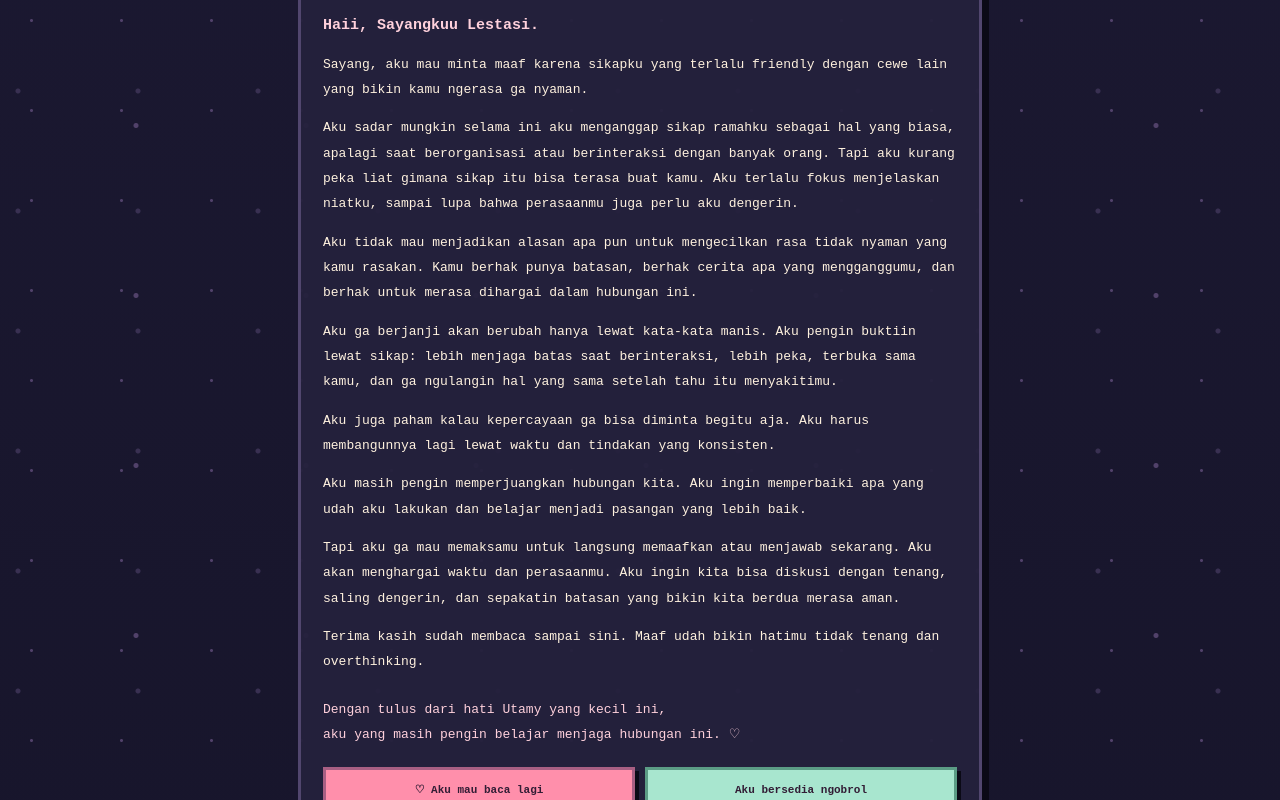
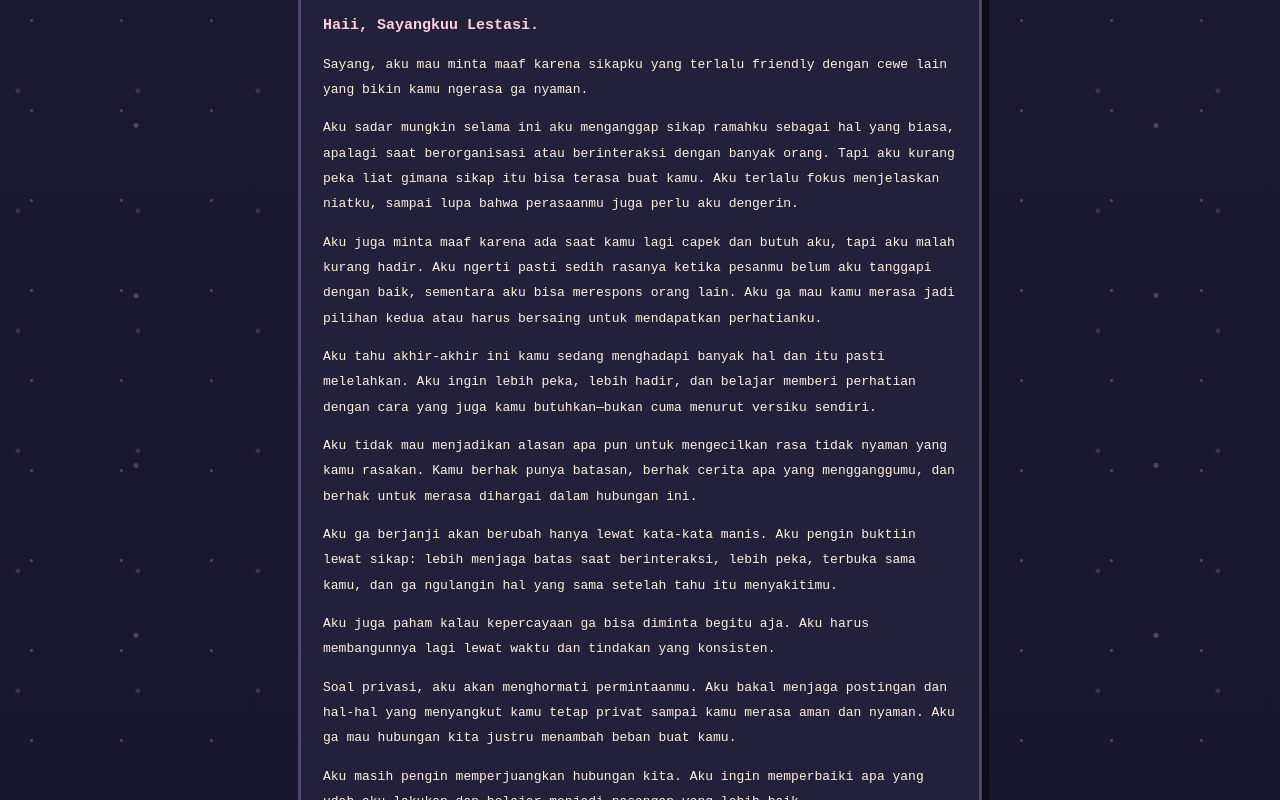
Before and after one commit to GaliAlif/imsorryforyou, a plain HTML site: page index.html in a window 1280 px wide. Both pictures are taken after a click on the button "Buka surat untuk Lestasi". Shown: the part 767-1567 px from the top of the page. Drawn offline with Linux system fonts and the light colour scheme.

Commit message:
Update apology letter with Lestasi's feelings and privacy request

```diff
--- a/index.html
+++ b/index.html
@@ -163,9 +163,12 @@
       <h2>Haii, Sayangkuu Lestasi.</h2>
       <p>Sayang, aku mau minta maaf karena sikapku yang terlalu friendly dengan cewe lain yang bikin kamu ngerasa ga nyaman.</p>
       <p>Aku sadar mungkin selama ini aku menganggap sikap ramahku sebagai hal yang biasa, apalagi saat berorganisasi atau berinteraksi dengan banyak orang. Tapi aku kurang peka liat gimana sikap itu bisa terasa buat kamu. Aku terlalu fokus menjelaskan niatku, sampai lupa bahwa perasaanmu juga perlu aku dengerin.</p>
+      <p>Aku juga minta maaf karena ada saat kamu lagi capek dan butuh aku, tapi aku malah kurang hadir. Aku ngerti pasti sedih rasanya ketika pesanmu belum aku tanggapi dengan baik, sementara aku bisa merespons orang lain. Aku ga mau kamu merasa jadi pilihan kedua atau harus bersaing untuk mendapatkan perhatianku.</p>
+      <p>Aku tahu akhir-akhir ini kamu sedang menghadapi banyak hal dan itu pasti melelahkan. Aku ingin lebih peka, lebih hadir, dan belajar memberi perhatian dengan cara yang juga kamu butuhkan—bukan cuma menurut versiku sendiri.</p>
       <p>Aku tidak mau menjadikan alasan apa pun untuk mengecilkan rasa tidak nyaman yang kamu rasakan. Kamu berhak punya batasan, berhak cerita apa yang mengganggumu, dan berhak untuk merasa dihargai dalam hubungan ini.</p>
       <p>Aku ga berjanji akan berubah hanya lewat kata-kata manis. Aku pengin buktiin lewat sikap: lebih menjaga batas saat berinteraksi, lebih peka, terbuka sama kamu, dan ga ngulangin hal yang sama setelah tahu itu menyakitimu.</p>
       <p>Aku juga paham kalau kepercayaan ga bisa diminta begitu aja. Aku harus membangunnya lagi lewat waktu dan tindakan yang konsisten.</p>
+      <p>Soal privasi, aku akan menghormati permintaanmu. Aku bakal menjaga postingan dan hal-hal yang menyangkut kamu tetap privat sampai kamu merasa aman dan nyaman. Aku ga mau hubungan kita justru menambah beban buat kamu.</p>
       <p>Aku masih pengin memperjuangkan hubungan kita. Aku ingin memperbaiki apa yang udah aku lakukan dan belajar menjadi pasangan yang lebih baik.</p>
       <p>Tapi aku ga mau memaksamu untuk langsung memaafkan atau menjawab sekarang. Aku akan menghargai waktu dan perasaanmu. Aku ingin kita bisa diskusi dengan tenang, saling dengerin, dan sepakatin batasan yang bikin kita berdua merasa aman.</p>
       <p>Terima kasih sudah membaca sampai sini. Maaf udah bikin hatimu tidak tenang dan overthinking.</p>
```
